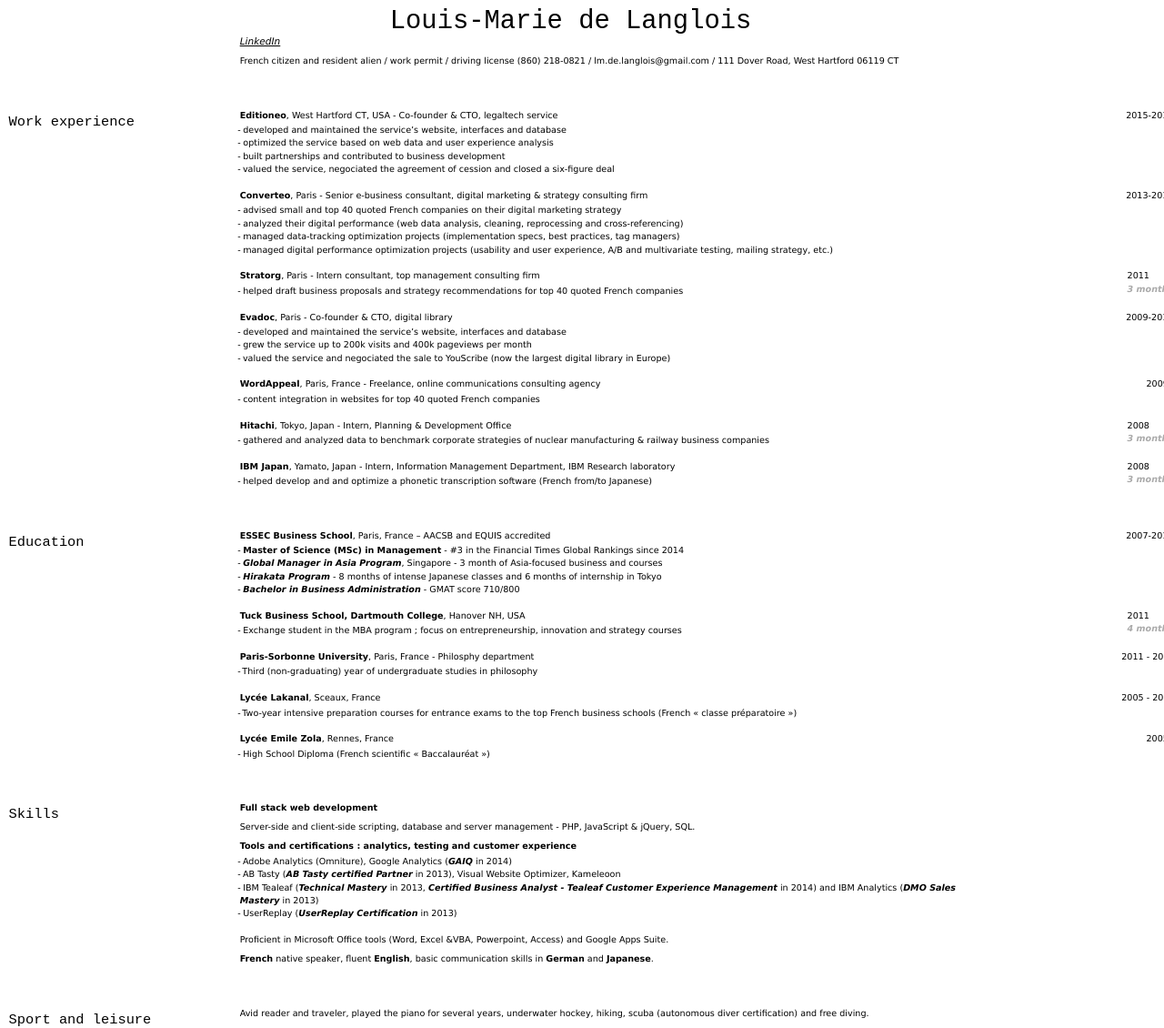
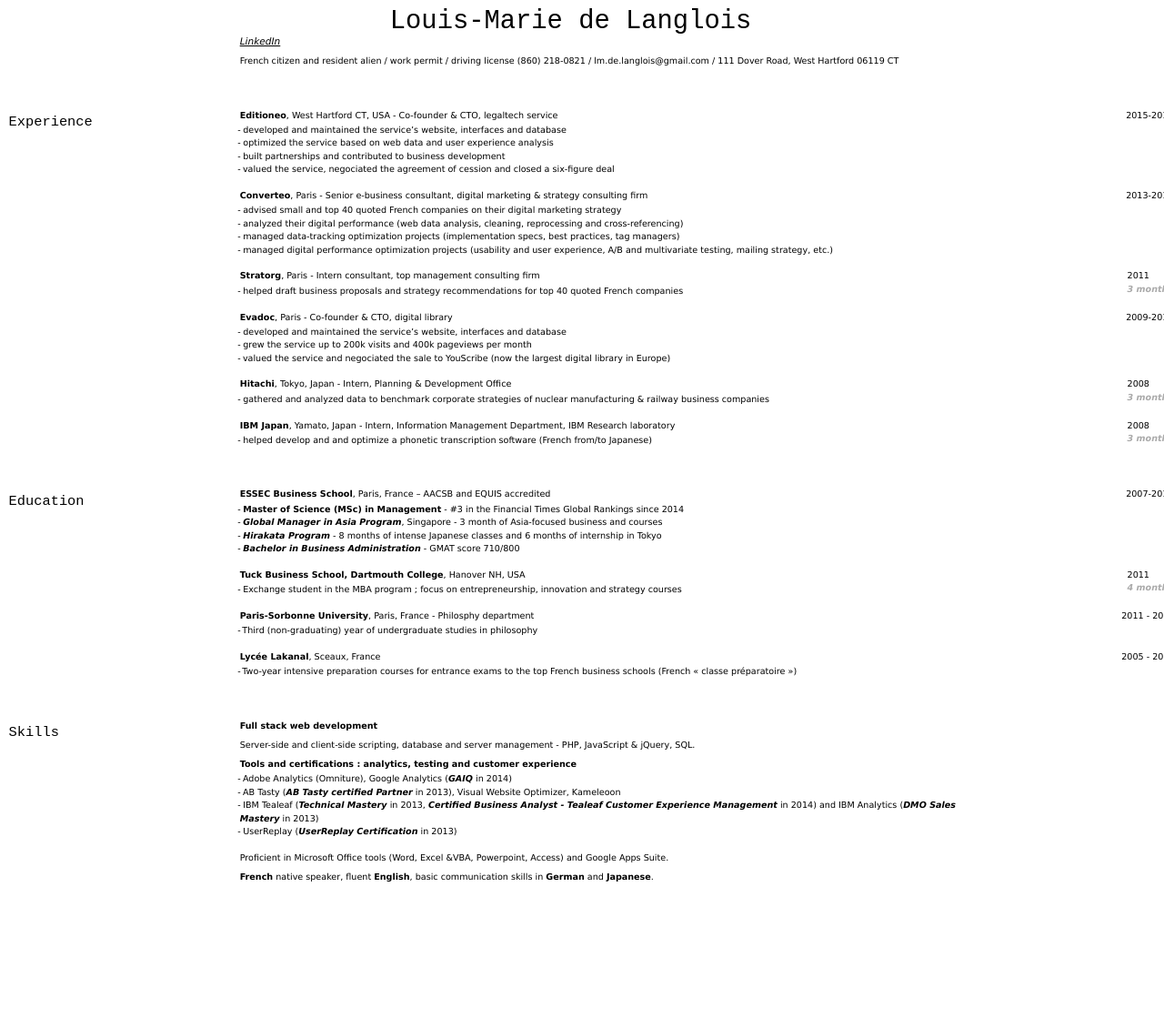
Before and after one commit to elipapa/markdown-cv, a Jekyll site: the page built from index.md, in a window 1280 px wide. Shown: the whole page at 91% size. Built offline with Jekyll 4.4.1, drawn with Linux system fonts in a browser that asks for light colours; after the commit the page ends 978 px from its top, so only the background shows below that.

Commit message:
Update index.md

```diff
--- a/index.md
+++ b/index.md
@@ -8,7 +8,7 @@
 French citizen and resident alien / work permit / driving license
 (860) 218-0821 / lm.de.langlois@gmail.com / 111 Dover Road, West Hartford 06119 CT
 
-## Work experience
+## Experience
 
 > 2015-2017
 
@@ -38,11 +38,12 @@
 - grew the service up to 200k visits and 400k pageviews per month
 - valued the service and negociated the sale to YouScribe (now the largest digital library in Europe)
 
+<!--
 > 2009
 
 __WordAppeal__, Paris, France - Freelance, online communications consulting agency
 - content integration in websites for top 40 quoted French companies
-
+-->
 > 2008 _3 months_
 
 __Hitachi__, Tokyo, Japan - Intern, Planning & Development Office
@@ -78,11 +79,12 @@
 __Lycée Lakanal__, Sceaux, France
 - Two-year intensive preparation courses for entrance exams to the top French business schools (French « classe préparatoire »)
 
+<!--
 > 2005
 
 __Lycée Emile Zola__, Rennes, France
 - High School Diploma (French scientific « Baccalauréat »)
-
+-->
 ## Skills
 
 __Full stack web development__
@@ -100,6 +102,8 @@
 
 __French__ native speaker, fluent __English__, basic communication skills in __German__ and __Japanese__.
 
+<!--
 ## Sport and leisure
 
 Avid reader and traveler, played the piano for several years, underwater hockey, hiking, scuba (autonomous diver certification) and free diving.
+-->
```
